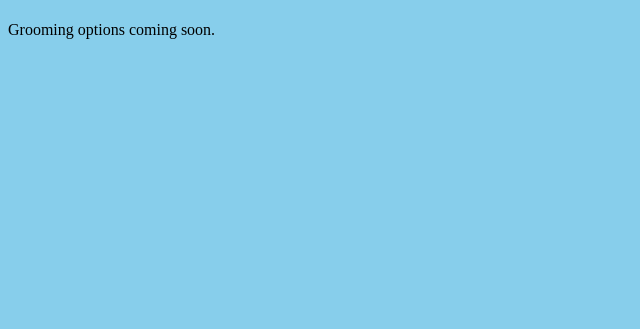
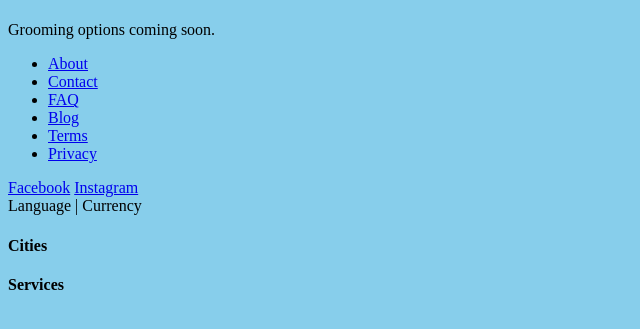
Before and after one commit to DesireOn/cleanwhiskers, a Symfony app: template templates/city/show.html.twig in a window 1280 px wide. Shown: the top 329 px of the page, without its empty margins (0-640 px from the left). Run offline with Twig, Linux system fonts and the light colour scheme; the template is opened without the code that fills it, so the values that code supplies are empty; style sheets or scripts are compiled from the project's sources; some libraries are stand-ins or nearby versions.

Commit message:
feat: add footer with SEO links

```diff
--- a/templates/base.html.twig
+++ b/templates/base.html.twig
@@ -13,5 +13,43 @@
     </head>
     <body>
         {% block body %}{% endblock %}
+
+        <footer class="site-footer">
+            <nav class="footer-nav">
+                <ul>
+                    <li><a href="#about">About</a></li>
+                    <li><a href="#contact">Contact</a></li>
+                    <li><a href="#faq">FAQ</a></li>
+                    <li><a href="#blog">Blog</a></li>
+                    <li><a href="#terms">Terms</a></li>
+                    <li><a href="#privacy">Privacy</a></li>
+                </ul>
+            </nav>
+            <div class="footer-social">
+                <a href="#facebook">Facebook</a>
+                <a href="#instagram">Instagram</a>
+            </div>
+            <div class="footer-locale">
+                <span>Language</span> | <span>Currency</span>
+            </div>
+            <div class="footer-links">
+                <div class="footer-cities">
+                    <h4>Cities</h4>
+                    <ul>
+                        {% for city in footerCities|default([])|slice(0, 5) %}
+                            <li><a href="{{ path('app_city_show', {slug: city.slug}) }}">{{ city.name }}</a></li>
+                        {% endfor %}
+                    </ul>
+                </div>
+                <div class="footer-services">
+                    <h4>Services</h4>
+                    <ul>
+                        {% for service in footerServices|default([])|slice(0, 5) %}
+                            <li><a href="#">{{ service.name }}</a></li>
+                        {% endfor %}
+                    </ul>
+                </div>
+            </div>
+        </footer>
     </body>
 </html>
```
Also changed, not shown: src/Controller/HomepageController.php (+13 -0 lines), tests/Integration/FooterLinksRenderTest.php (added, +57 -0 lines).
